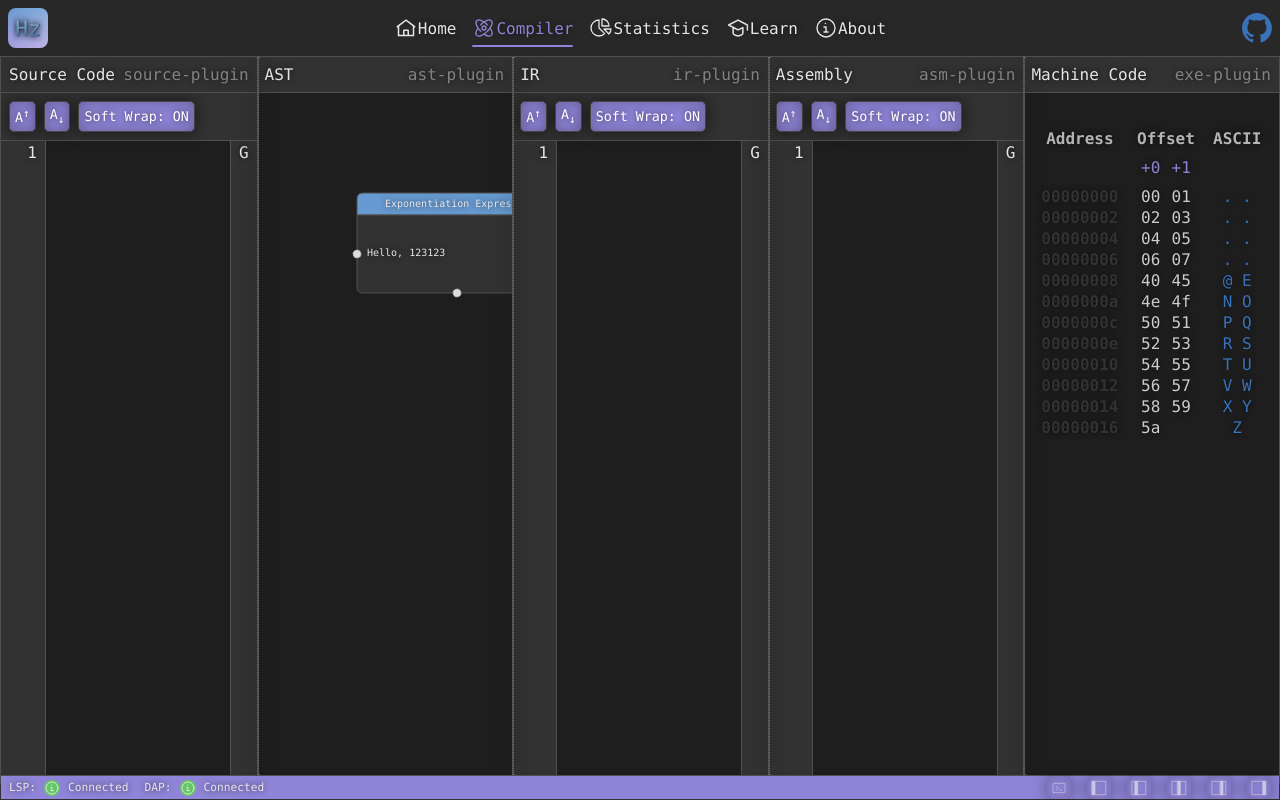
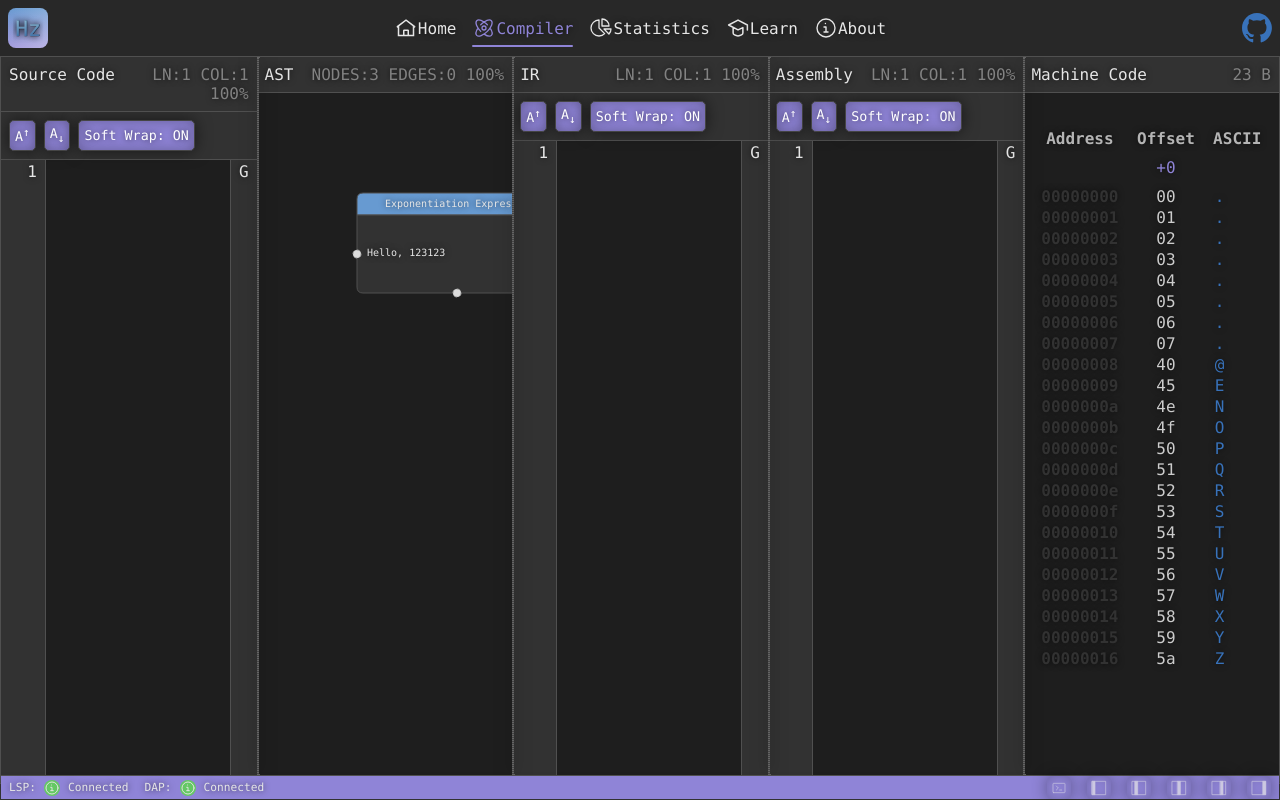
Before and after one commit to connorjlink/clarity, a SvelteKit app: page /compiler in a window 1280 px wide. Built offline with nearby package versions, Linux system fonts and the light colour scheme.

Commit message:
Add plugins

```diff
--- a/src/routes/compiler/+page.svelte
+++ b/src/routes/compiler/+page.svelte
@@ -18,6 +18,12 @@
     ]);
 
     let activeIds = $derived(paneStates.filter(p => p.visible).map(p => p.id));
+
+    let sourcePluginText = $state("");
+    let astPluginText = $state("");
+    let irPluginText = $state("");
+    let asmPluginText = $state("");
+    let exePluginText = $state("");
 
     type OutputState = 'auto' | 'open' | 'closed';
 
@@ -138,50 +144,45 @@
         <PaneView {activeIds}>
             {#snippet source()}
                 <div class="pane-content-wrapper">
-                    <PaneStatus dataHeader="Source Code" dataPlugin="source-plugin" />
-                    <span id="source-plugin" style="display:none"></span>
+                    <PaneStatus dataHeader="Source Code" dataPlugin={sourcePluginText} />
                     <div class="pane-body">
-                        <SourceEditor pluginId="source-plugin" />
+                        <SourceEditor bind:pluginText={sourcePluginText} />
                     </div>
                 </div>
             {/snippet}
 
             {#snippet ast()}
                 <div class="pane-content-wrapper">
-                    <PaneStatus dataHeader="AST" dataPlugin="ast-plugin" />
-                    <span id="ast-plugin" style="display:none"></span>
+                    <PaneStatus dataHeader="AST" dataPlugin={astPluginText} />
                     <div class="pane-body">
-                        <ProgramTree />
+                        <ProgramTree bind:pluginText={astPluginText} />
                     </div>
                 </div>
             {/snippet}
 
             {#snippet ir()}
                 <div class="pane-content-wrapper">
-                    <PaneStatus dataHeader="IR" dataPlugin="ir-plugin" />
-                    <span id="ir-plugin" style="display:none"></span>
+                    <PaneStatus dataHeader="IR" dataPlugin={irPluginText} />
                     <div class="pane-body">
-                        <SourceEditor pluginId="ir-plugin" />
+                        <SourceEditor bind:pluginText={irPluginText} />
                     </div>
                 </div>
             {/snippet}
 
             {#snippet assembly()}
                 <div class="pane-content-wrapper">
-                    <PaneStatus dataHeader="Assembly" dataPlugin="asm-plugin" />
-                    <span id="asm-plugin" style="display:none"></span>
+                    <PaneStatus dataHeader="Assembly" dataPlugin={asmPluginText} />
                     <div class="pane-body">
-                        <SourceEditor pluginId="asm-plugin" />
+                        <SourceEditor bind:pluginText={asmPluginText} />
                     </div>
                 </div>
             {/snippet}
 
             {#snippet machine()}
                 <div class="pane-content-wrapper">
-                    <PaneStatus dataHeader="Machine Code" dataPlugin="exe-plugin" />
-                    <span id="exe-hex-plugin" style="display:none"></span>
+                    <PaneStatus dataHeader="Machine Code" dataPlugin={exePluginText} />
                     <div class="pane-body">
-                        <HexViewer data={new Uint8Array([0x00, 0x01, 0x02, 0x03, 0x04, 0x05, 0x06, 0x07, 0x40, 0x45, 0x4E, 0x4F, 0x50, 0x51, 0x52, 0x53, 0x54, 0x55, 0x56, 0x57, 0x58, 0x59, 0x5A])} />
+                        <HexViewer bind:pluginText={exePluginText} data={new Uint8Array([0x00, 0x01, 0x02, 0x03, 0x04, 0x05, 0x06, 0x07, 0x40, 0x45, 0x4E, 0x4F, 0x50, 0x51, 0x52, 0x53, 0x54, 0x55, 0x56, 0x57, 0x58, 0x59, 0x5A])} />
                     </div>
                 </div>
             {/snippet}
--- a/src/routes/compiler/HexViewer.svelte
+++ b/src/routes/compiler/HexViewer.svelte
@@ -5,7 +5,8 @@
         symbols = $bindable<{ address: number; length: number; type: string; color: string }[]>([]),
         client = $bindable<Worker | null>(null),
         sourceUri = $bindable(''),
-        autoColumns = true
+        autoColumns = true,
+        pluginText = $bindable('')
     } = $props();
 
     let container = $state<HTMLElement>();
@@ -31,12 +32,13 @@
         const resizeObserver = new ResizeObserver(() => {
             const style = getComputedStyle(container!);
             const fontSize = parseInt(style.fontSize) || 16;
-            // subtract padding and address/ascii columns to get hex area width
-            const containerWidth = container!.clientWidth - (fontSize * 8) - (fontSize * 4);
-            const maxColumns = Math.max(1, containerWidth / (fontSize * 2));
+            const ch = fontSize * 0.65;
+            const fixedWidth = (6 * fontSize) + (8 * ch);
+            const costPerColumn = 4 * ch;
 
-            if (Math.abs(maxColumns - columns) > 0.5) {
-                columns = Math.floor(maxColumns);
+            const maxColumns = Math.max(1, Math.floor((container!.clientWidth - fixedWidth) / costPerColumn));
+            if (maxColumns !== columns) {
+                columns = maxColumns;
             }
         });
 
@@ -76,14 +78,11 @@
     });
 
     $effect(() => {
-        const plugin = document.querySelector('#exe-hex-plugin');
-        if (plugin) {
         if (selectedIndex !== null) {
-                const hexAddress = selectedIndex.toString(16).toUpperCase();
-                plugin.setAttribute('dataPlugin', `$${hexAddress} ${selectedIndex + 1}/${data.length} B`);
+            const hexAddress = selectedIndex.toString(16).toUpperCase().padStart(2, '0');
+            pluginText = `$${hexAddress} ${selectedIndex + 1}/${data.length} B`;
         } else {
-                plugin.setAttribute('dataPlugin', `${data.length} B`);
-            }
+            pluginText = `${data.length} B`;
         }
     });
 </script>
@@ -134,10 +133,23 @@
         padding-left: 1rem;
     }
 
-    .hex-byte {
+    .ascii-container {
+        display: flex;
+        gap: 0.15rem;
+    }
+
+    .hex-byte, .hex-ascii-char {
         cursor: pointer;
     }
-        .hex-byte.selected {
+        .hex-ascii-char {
+            display: inline-flex;
+            justify-content: center;
+            align-items: center;
+            width: 1.5ch;
+            border-radius: 0.25rem;
+        }
+
+        .hex-byte.selected, .hex-ascii-char.selected {
             outline: 1px solid var(--accent);
             background: var(--dark-background);
             border-radius: 0.25rem;
@@ -151,7 +163,7 @@
 <!-- svelte-ignore a11y_no_static_element_interactions -->
 <!-- svelte-ignore a11y_click_events_have_key_events -->
 <div class="hex-shell" bind:this={container} onclick={(e) => {
-    if (!(e.target instanceof HTMLElement) || !e.target.closest('.hex-byte')) {
+    if (!(e.target instanceof HTMLElement) || (!e.target.closest('.hex-byte') && !e.target.closest('.hex-ascii-char'))) {
         selectedIndex = null;
     }
 }}>
@@ -194,15 +206,17 @@
                             {/if}
                         {/each}
                         <td class="hex-ascii">
+                            <div class="ascii-container">
                                 {#each Array(columns) as _, column}
                                     {@const index = rowOffset + column}
                                     {#if index < data.length}
                                         {@const byte = data[index]}
-                                    {byte >= 32 && byte <= 126 ? String.fromCharCode(byte) : '.'}
+                                        <span class="hex-ascii-char" class:selected={selectedIndex === index} onclick={(e) => { e.stopPropagation(); selectedIndex = index; }}>{byte >= 32 && byte <= 126 ? String.fromCharCode(byte) : '.'}</span>
                                     {:else}
-                                    {' '}
+                                        <span class="hex-ascii-char"> </span>
                                     {/if}
                                 {/each}
+                            </div>
                         </td>
                     </tr>
                 {/each}
--- a/src/routes/compiler/ProgramTree.svelte
+++ b/src/routes/compiler/ProgramTree.svelte
@@ -1,5 +1,9 @@
 <script lang="ts">
     import type * as nt from "../../clarity/NodeTypes";
+
+    let {
+        pluginText = $bindable('')
+    } = $props();
 
     interface NodeData {
         id: string;
@@ -87,7 +91,9 @@
 
     function clientToSvgLocal(client: nt.Point): nt.Point {
         const rect = svgRef?.getBoundingClientRect();
-        if (!rect) return client;
+        if (!rect) {
+            return client;
+        }
         return { x: client.x - rect.left, y: client.y - rect.top };
     }
 
@@ -390,6 +396,10 @@
     function nodeById(id: string) {
         return nodes.find((n) => n.id === id) ?? null;
     }
+
+    $effect(() => {
+        pluginText = `NODES:${nodes.length} EDGES:${connections.length} ${Math.round(scale * 100)}%`;
+    });
 </script>
 
 <style>
--- a/src/routes/compiler/SourceEditor.svelte
+++ b/src/routes/compiler/SourceEditor.svelte
@@ -10,16 +10,15 @@
         readOnly = false,
         allowLoadFromDisk = false,
         lineHeightBasis = 1.5,
-        pluginId = 'ir-editor-plugin',
+        pluginText = $bindable(''),
         tabSize = 4
     } = $props();
 
-    let pieceTable = $state(new PieceTable(initialText));
+    let pieceTable = $state(new PieceTable(untrack(() => initialText)));
 
     let editorRowsRef: HTMLTextAreaElement;
     let contentWrapperRef: HTMLDivElement;
     let measureRef: HTMLSpanElement;
-    let pluginRef: HTMLElement | null;
     let scrollVerticalRef: HTMLDivElement;
 
     let lineCount = $state(1);
@@ -77,9 +76,7 @@
     function onFileLoaded(text: string) { /* stub */ }
 
     function updatePlugin() {
-        if (pluginRef) {
-            pluginRef.setAttribute('dataPlugin', `LN:${cursorLine} COL:${cursorColumn} ${Math.round(fontSize * 100)}%`);
-        }
+        pluginText = `LN:${cursorLine} COL:${cursorColumn} ${Math.round(fontSize * 100)}%`;
     }
 
     async function toggleSoftWrap() {
@@ -253,8 +250,11 @@
     function handleRightGutter(line: number) { onRightGutterAction(line); }
 
     function toggleBreakpoint(line: number) {
-        if (breakpoints.has(line)) breakpoints.delete(line);
-        else breakpoints.add(line);
+        if (breakpoints.has(line)) {
+            breakpoints.delete(line);
+        } else {
+            breakpoints.add(line);
+        }
     }
 
     // Runes for derived state
@@ -274,8 +274,6 @@
     `);
 
     $effect(() => {
-        pluginRef = document.querySelector(`#${pluginId}`) as HTMLElement;
-
         untrack(() => {
             const text = pieceTable.getText();
             updateLinesFromText(text);
@@ -284,6 +282,7 @@
                 editorRowsRef.value = text;
             }
             recalculateLayout();
+            updatePlugin();
         });
 
         const ro = new ResizeObserver(() => recalculateLayout());
@@ -291,11 +290,11 @@
             ro.observe(contentWrapperRef);
         }
 
-        untrack(() => updatePlugin());
         window.addEventListener('wheel', handleWheel, { passive: false });
 
         return () => {
             ro.disconnect();
+
             window.removeEventListener('wheel', handleWheel);
         };
     });
```
Lines whose indentation alone changed are shown as unchanged.
